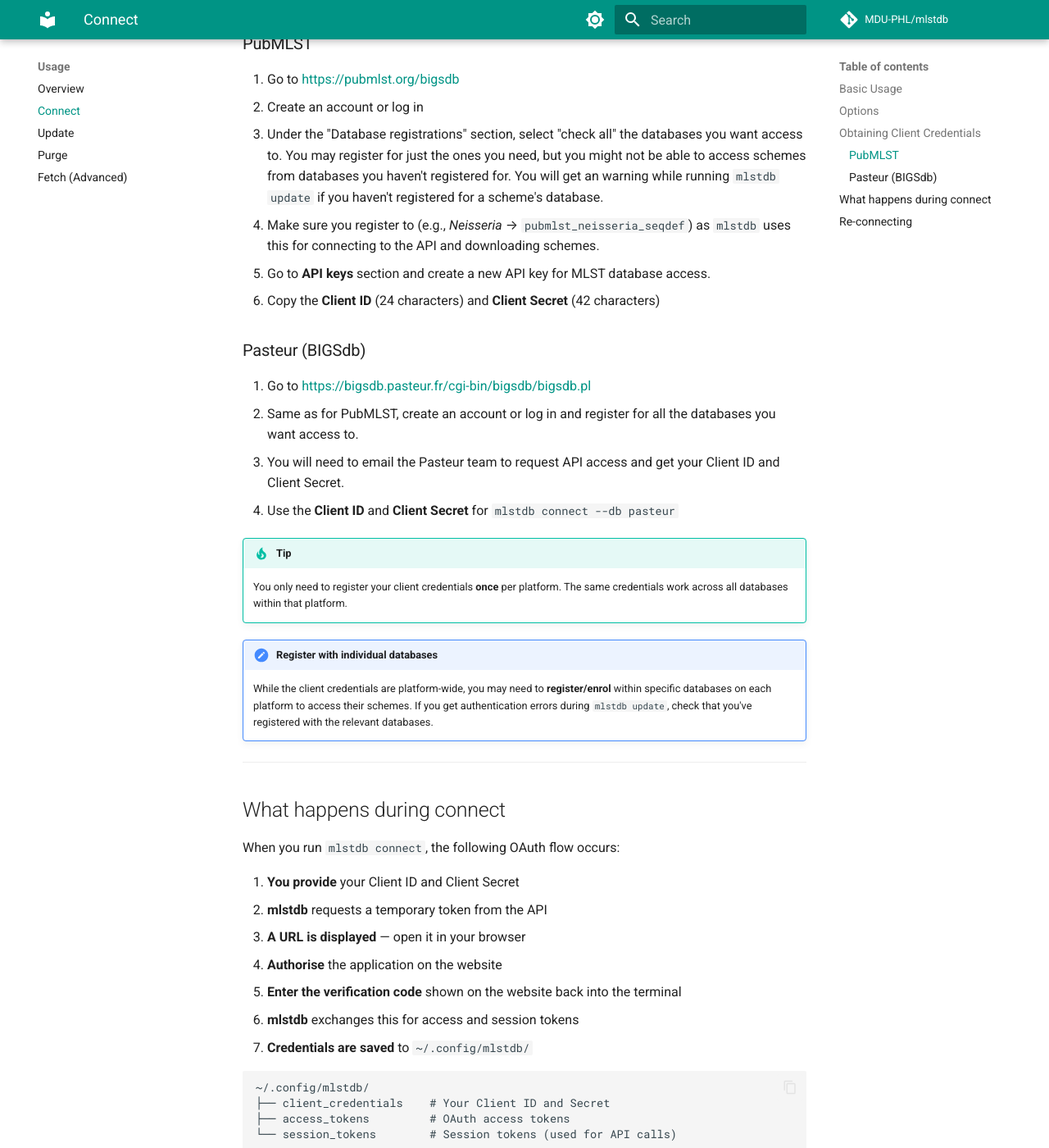
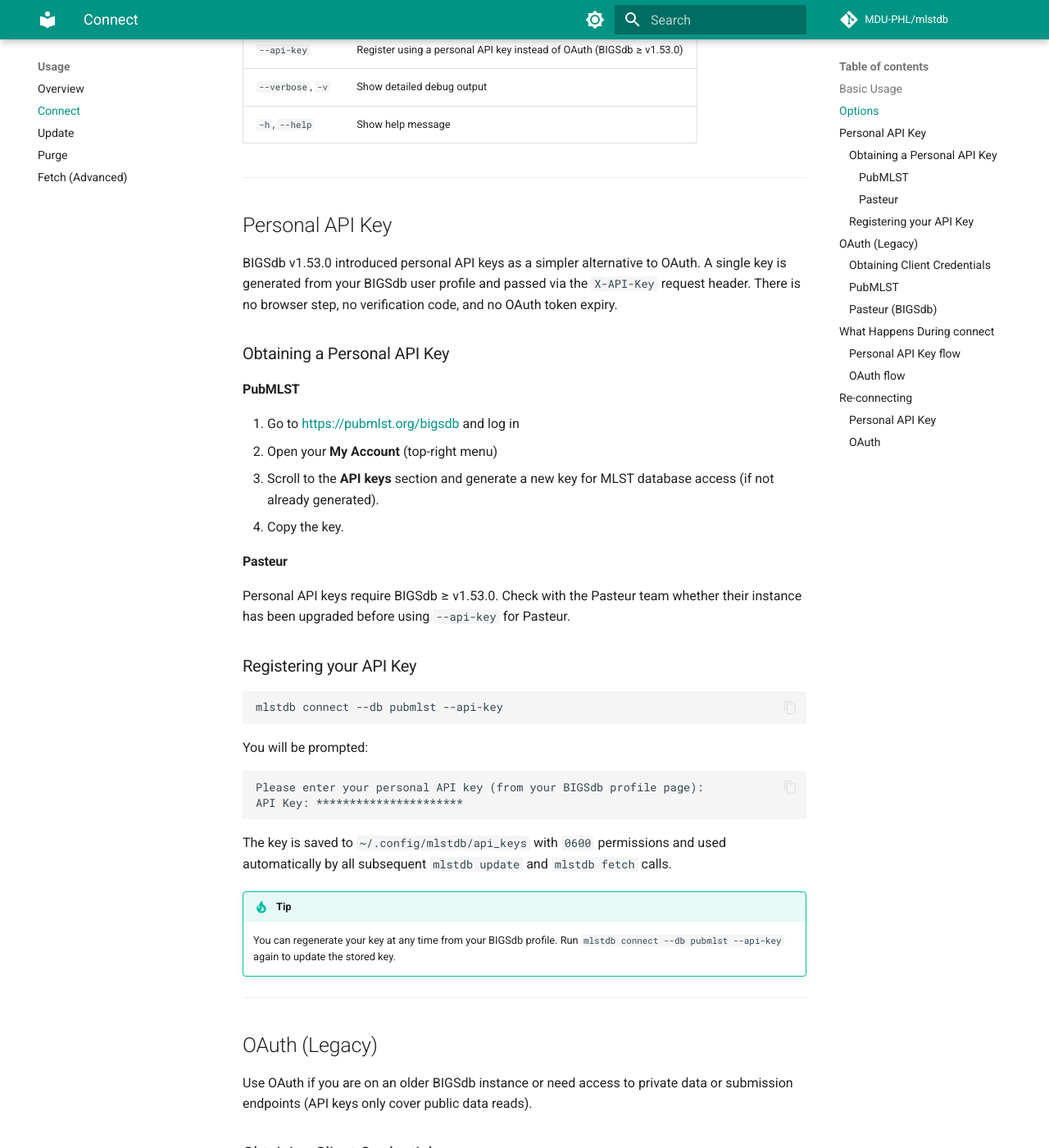
Before and after one commit to MDU-PHL/mlstdb, an MkDocs documentation site: the page built from docs/usage/connect.md, in a window 1280 px wide and 1400 px high, scrolled down 974 px. Shown: the whole window at 82% size. Built offline with MkDocs 1.6.1 and Material for MkDocs 9.7.7, drawn with Linux system fonts in a browser that asks for light colours; comment, search, counter and statistics services are not loaded; some of the changed text lies outside the part shown.

Commit message:
📝docs: update documentation to reflect new authentication options using API key and error handling improvements

````diff
--- a/docs/usage/connect.md
+++ b/docs/usage/connect.md
@@ -1,12 +1,23 @@
 # Connect
 
-The `connect` command registers your OAuth credentials with PubMLST or Pasteur databases. This is a **one-time setup** per database, credentials are saved locally and reused automatically.
+The `connect` command registers your credentials with PubMLST or Pasteur databases. This is a **one-time setup** per database. Credentials are saved locally and reused automatically.
+
+Two authentication methods are supported:
+
+| Method | When to use |
+|--------|-------------|
+| **Personal API Key** *(recommended)* | BIGSdb ≥ v1.53.0 (PubMLST since May 2026). Simpler setup, no OAuth flow, no browser required. Note, only available for PubMLST. |
+| **OAuth** *(legacy)* | All BIGSdb versions. Required for Pasteur or any older instance. |
 
 ---
 
 ## Basic Usage
 
 ```sh
+# Personal API Key (recommended for PubMLST)
+mlstdb connect --db pubmlst --api-key
+
+# OAuth (legacy, or for Pasteur)
 mlstdb connect --db pubmlst
 mlstdb connect --db pasteur
 ```
@@ -20,12 +31,54 @@
 | Option | Description |
 |--------|-------------|
 | `--db`, `-d` | Database to connect to: `pubmlst` or `pasteur` |
+| `--api-key` | Register using a personal API key instead of OAuth (BIGSdb ≥ v1.53.0) |
 | `--verbose`, `-v` | Show detailed debug output |
 | `-h`, `--help` | Show help message |
 
 ---
 
-## Obtaining Client Credentials
+## Personal API Key
+
+BIGSdb v1.53.0 introduced personal API keys as a simpler alternative to OAuth. A single key is generated from your BIGSdb user profile and passed via the `X-API-Key` request header. There is no browser step, no verification code, and no OAuth token expiry.
+
+### Obtaining a Personal API Key
+
+#### PubMLST
+
+1. Go to [https://pubmlst.org/bigsdb](https://pubmlst.org/bigsdb) and log in
+2. Open your **My Account** (top-right menu)
+3. Scroll to the **API keys** section and generate a new key for MLST database access (if not already generated).
+4. Copy the key.
+
+#### Pasteur
+
+Personal API keys require BIGSdb ≥ v1.53.0. Check with the Pasteur team whether their instance has been upgraded before using `--api-key` for Pasteur.
+
+### Registering your API Key
+
+```sh
+mlstdb connect --db pubmlst --api-key
+```
+
+You will be prompted:
+
+```
+Please enter your personal API key (from your BIGSdb profile page):
+API Key: **********************
+```
+
+The key is saved to `~/.config/mlstdb/api_keys` with `0600` permissions and used automatically by all subsequent `mlstdb update` and `mlstdb fetch` calls.
+
+!!! tip
+    You can regenerate your key at any time from your BIGSdb profile. Run `mlstdb connect --db pubmlst --api-key` again to update the stored key.
+
+---
+
+## OAuth (Legacy)
+
+Use OAuth if you are on an older BIGSdb instance or need access to private data or submission endpoints (API keys only cover public data reads).
+
+### Obtaining Client Credentials
 
 Before running `mlstdb connect`, you need to register as an API client on each database platform to get your **Client ID** and **Client Secret**.
 
@@ -53,9 +106,15 @@
 
 ---
 
-## What happens during connect
+## What Happens During `connect`
 
-When you run `mlstdb connect`, the following OAuth flow occurs:
+### Personal API Key flow
+
+1. **You provide** your personal API key (from your BIGSdb profile)
+2. **mlstdb** tests the key against the database API
+3. **Key is saved** to `~/.config/mlstdb/api_keys`
+
+### OAuth flow
 
 1. **You provide** your Client ID and Client Secret
 2. **mlstdb** requests a temporary token from the API
@@ -67,9 +126,10 @@
 
 ```
 ~/.config/mlstdb/
-├── client_credentials    # Your Client ID and Secret
+├── api_keys              # Personal API key (BIGSdb ≥ v1.53.0)
+├── client_credentials    # OAuth Client ID and Secret
 ├── access_tokens         # OAuth access tokens
-└── session_tokens        # Session tokens (used for API calls)
+└── session_tokens        # OAuth session tokens (used for API calls)
 ```
 
 !!! note "Security"
@@ -78,7 +138,19 @@
 
 ## Re-connecting
 
-If your credentials expire or become invalid, `mlstdb connect` will detect this:
+### Personal API Key
+
+If your key is revoked or regenerated on the BIGSdb side, re-run:
+
+```sh
+mlstdb connect --db pubmlst --api-key
+```
+
+You will be prompted whether to replace the existing key.
+
+### OAuth
+
+If your OAuth credentials expire or become invalid, `mlstdb connect` will detect this:
 
 ```sh
 mlstdb connect --db pubmlst
````
Also changed, not shown: docs/getting-started.md (+25 -9 lines), docs/usage/overview.md (+5 -1 lines), docs/usage/update.md (+6 -1 lines).
